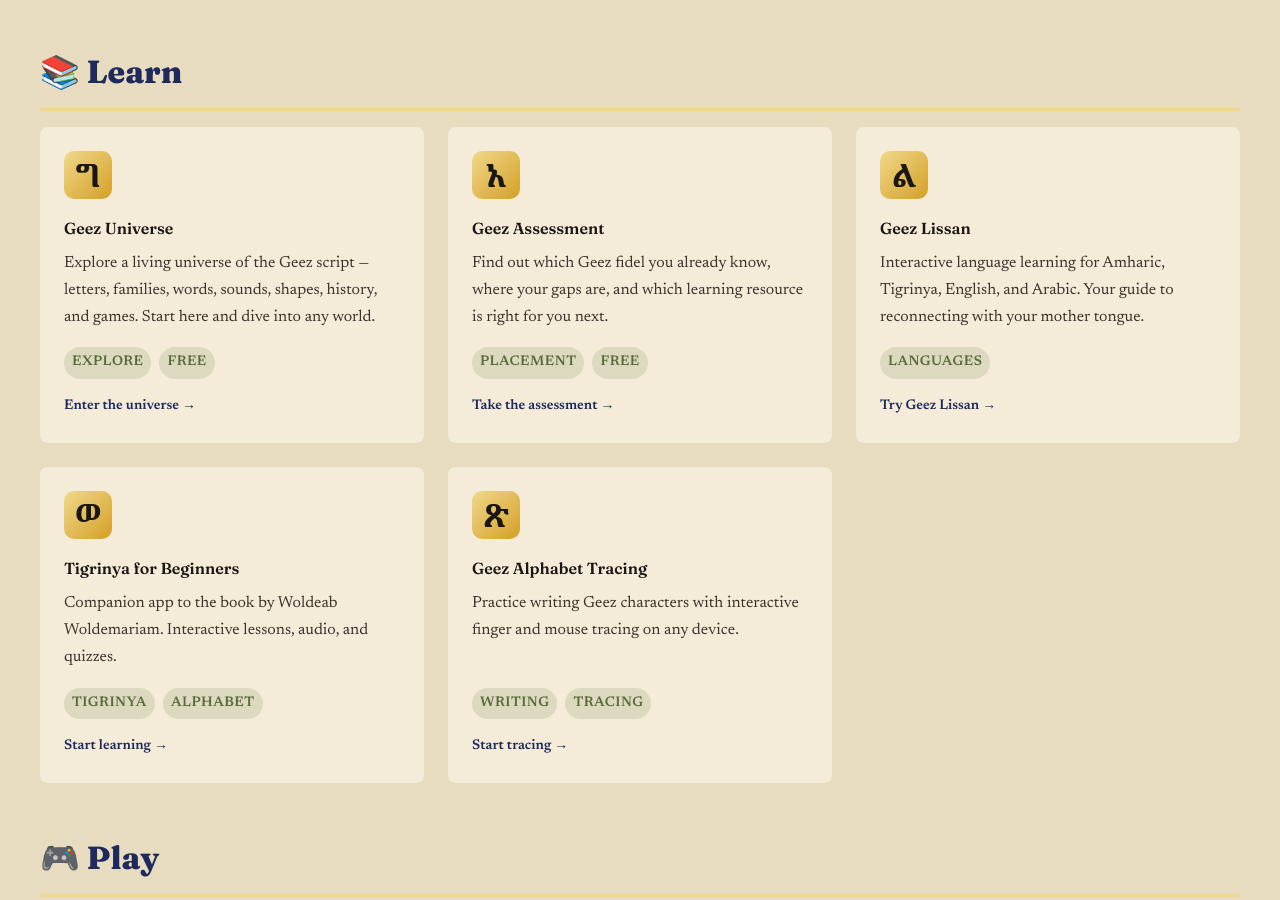
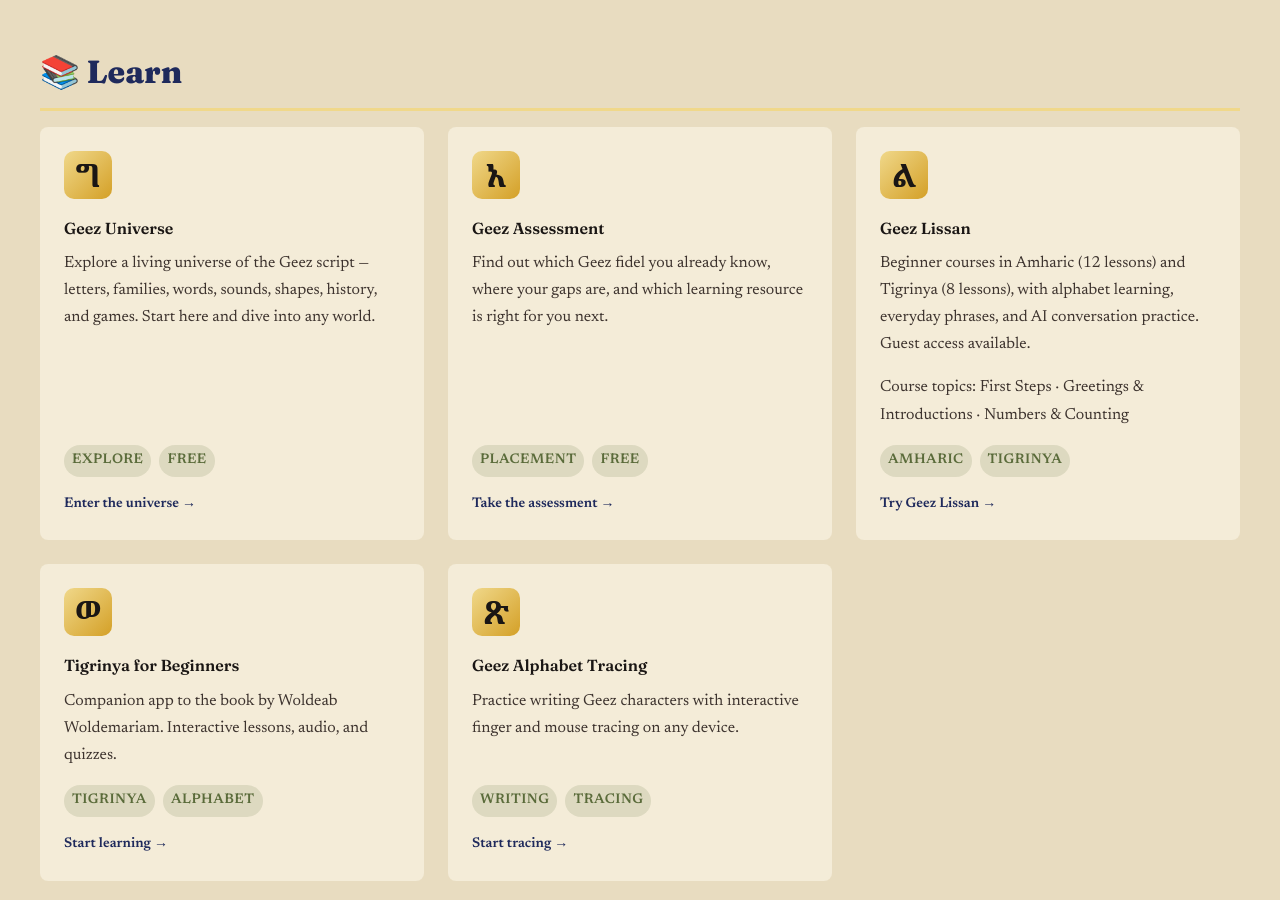
Before and after one commit to ydroberts/geezword.com, a plain HTML site: page learn.html in a window 1280 px wide. Shown: the part 1292-2192 px from the top of the page. Drawn offline with Linux system fonts and the light colour scheme.

Commit message:
content: describe Geez Lissan courses accurately on Learn & Play
The card now states the published beginner courses (Amharic 12 lessons,
Tigrinya 8), guest access and the shared course topics, and links only to
https://lissan.geezword.com/ (Lissan has no lesson URLs yet).

Co-Authored-By: Claude Opus 5.5 <noreply@anthropic.com>

```diff
--- a/learn.html
+++ b/learn.html
@@ -122,12 +122,14 @@
             <span class="app-card-link">Take the assessment &#8594;</span>
           </a>
 
-          <a href="https://lissan.geezword.com" class="app-card">
+          <a href="https://lissan.geezword.com/" class="app-card" id="lissan-card">
             <div class="app-card-icon icon-learn">&#4621;</div>
             <h4>Geez Lissan</h4>
-            <p>Interactive language learning for Amharic, Tigrinya, English, and Arabic. Your guide to reconnecting with your mother tongue.</p>
+            <p>Beginner courses in Amharic (12 lessons) and Tigrinya (8 lessons), with alphabet learning, everyday phrases, and AI conversation practice. Guest access available.</p>
+            <p class="card-status">Course topics: First Steps &middot; Greetings &amp; Introductions &middot; Numbers &amp; Counting</p>
             <div class="app-card-tags">
-              <span class="tag tag-learn">Languages</span>
+              <span class="tag tag-learn">Amharic</span>
+              <span class="tag tag-learn">Tigrinya</span>
             </div>
             <span class="app-card-link">Try Geez Lissan &#8594;</span>
           </a>
```
Also changed, not shown: tests/e2e/la-release.spec.js (+13 -0 lines).
